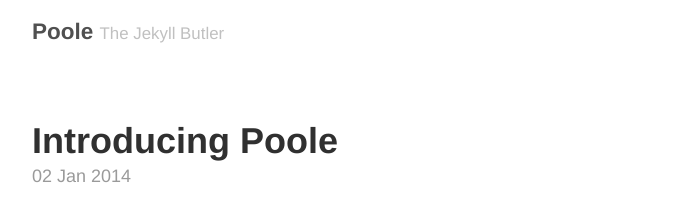
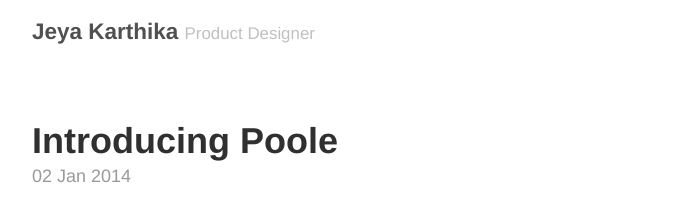
Before and after one commit to jeyakarthika/blog, a Jekyll site: the page built from index.html, in a window 1280 px wide. Shown: the top 212 px of the page, without its empty margins (293-985 px from the left). Built offline with Jekyll 4.4.1, drawn with Linux system fonts in a browser that asks for light colours; the list of posts is cut into pages by our own code.

Commit message:
Update _config.yml

```diff
--- a/_config.yml
+++ b/_config.yml
@@ -5,9 +5,9 @@ permalink:           pretty
 relative_permalinks: true
 
 # Setup
-title:               Poole
-tagline:             The Jekyll Butler
-url:                 http://getpoole.com
+title:               Jeya Karthika
+tagline:             Product Designer
+url:                 http://blog.jeya.io
 paginate:            1
 baseurl:             ""
 
```
